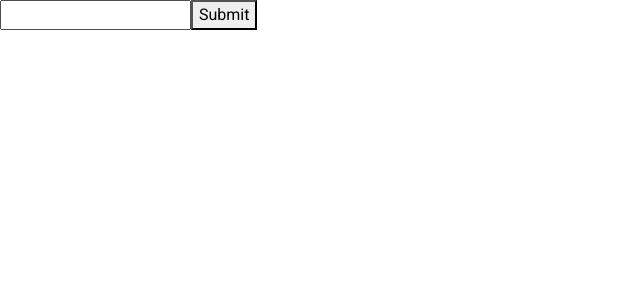
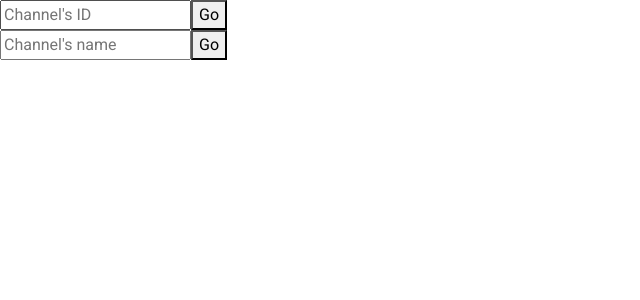
Before and after one commit to whwz/youtube-playlist-search, a React (Create React App) app: page / in a window 1280 px wide. Shown: the top 300 px of the page, without its empty margins (0-640 px from the left). Built offline with nearby package versions, Linux system fonts and the light colour scheme.

Commit message:
fix handleClick

```diff
--- a/src/App.js
+++ b/src/App.js
@@ -1,7 +1,7 @@
 import React, { Component } from "react";
 import { MDBBtn } from "mdbreact";
 import "./index.css";
-import { tokens } from "./tokens";
+import { tokens, API_KEY } from "./env";
 
 let db = [];
 class App extends Component {
@@ -13,12 +13,16 @@ class App extends Component {
       vids: db
     }
   }
+  /*
+  let url  = "https://www.googleapis.com/youtube/v3/search?part=id&q=" + this.input.value + "&type=channel&key=AIzaSyDotJrfVw9QwJVu85Hs91Dh2DYDsvOiw6Q";
+  let url2 = "https://www.googleapis.com/youtube/v3/channels?key=AIzaSyDotJrfVw9QwJVu85Hs91Dh2DYDsvOiw6Q&forUsername=" + this.input.value + "&part=id"; */
+    submitForm = (e) => {
+      console.log(e.target);
+      console.log("https://www.googleapis.com/youtube/v3/playlists?key=" + API_KEY + "&channelId=" + this.inputId.value + "&part=snippet,contentDetails&maxResults=50");
+      e.preventDefault();
+      this.setState({playlists: []});
 
-    submitForm = (e) => {
-      e.preventDefault();
-
-      this.setState({playlists: []});
-      fetch("https://www.googleapis.com/youtube/v3/playlists?key=AIzaSyDotJrfVw9QwJVu85Hs91Dh2DYDsvOiw6Q&channelId=" + this.input.value + "&part=snippet,contentDetails&maxResults=50")
+      fetch("https://www.googleapis.com/youtube/v3/playlists?key=" + API_KEY + "&channelId=" + this.inputId.value + "&part=snippet,contentDetails&maxResults=50")
       .then(res => res.json())
       .then(json =>{
         for(let i = 0; i < json.items.length; i++)
@@ -31,28 +35,33 @@ class App extends Component {
                         playlistClicked: false}]
                       });
       });
-      this.input.value = '';
+      this.inputId.value = '';
     }
 
     handleClick = (e) => {
       this.setState({vids: []});
       let a = null;
+      const arr = [...this.state.playlists]; //store playlists state into array
       for(let i = 0; i < this.state.playlists.length; i++)
-      if(this.state.playlists[i]["id"] === e.target["id"]) {
-        a = i;
-    }
-    const arr = [...this.state.playlists];
-    arr[a] = {...arr[a], playlistClicked: !arr[a].playlistClicked};
-    this.setState({
-      playlists: arr
-    })
+      {
+        if(this.state.playlists[i]["id"] === e.target["id"]) //check if playlist from state is the one clicked
+        {
+          arr[i] = {...arr[i], playlistClicked: !arr[i].playlistClicked}; //toggle clicked playlist (show/hide)
+        } else {
+          arr[i] = {...arr[i], playlistClicked: false}; //set all non-clicked playlistsClicked value to false (hide)
+        }
+      }
 
+      this.setState({
+        playlists: arr
+      });
   }
+
   handlePlaylistClick = (e) => {
 
     db = [];
     let pages = 0;
-    let url = "https://www.googleapis.com/youtube/v3/playlistItems?key=AIzaSyDotJrfVw9QwJVu85Hs91Dh2DYDsvOiw6Q&part=snippet,contentDetails&playlistId=" + e.target.name + "&maxResults=50";
+    let url = "https://www.googleapis.com/youtube/v3/playlistItems?key=" + API_KEY + "&part=snippet,contentDetails&playlistId=" + e.target.name + "&maxResults=50";
     fetch(url)
     .then(res => res.json())
     .then(json => {
@@ -115,8 +124,12 @@ class App extends Component {
     return (
       <>
         <form>
-          <input type="text" ref={input => this.input = input} />
-          <button type="submit" onClick={this.submitForm}>Submit</button>
+          <input type="text" placeholder="Channel's ID" ref={input => this.inputId = input} />
+          <button type="submit" onClick={this.submitForm}>Go</button>
+        </form>
+        <form>
+          <input type="text" placeholder="Channel's name" ref={input => this.inputName = input} />
+          <button type="submit" onClick={this.submitForm}>Go</button>
         </form>
             {/*
             <Playlists url={this.state.currentUser} /> */}
@@ -132,60 +145,4 @@ class App extends Component {
     );
   }
 }
-/*
-class Playlists extends Component {
-  constructor(props){
-    super(props);
-    this.state = {
-      playlists: [],
-      show: false
-    }
-  } */
-
-/*
-  handleClick = (e) => {
-    let ids = [...this.state.playlists];
-    let index = ids.findIndex(item => item === e.target.id);
-    ids[index] = true;
-      this.setState({
-        playlists: [ ids ]
-      })
-  } */
-
-/*
-  componentDidMount() {
-
-  } */
-/*
-  show = () => {
-
-  }
-  render() {
-    const url = "https://www.googleapis.com/youtube/v3/playlists?key=AIzaSyDotJrfVw9QwJVu85Hs91Dh2DYDsvOiw6Q&channelId=" + this.props.url + "&part=snippet,contentDetails&maxResults=50";
-    return (
-      <>
-
-      <a href={url}>{url}</a>
-      <button onClick={this.show}>show</button>
-      {this.state.playlists.map(item => <div key={item.id}  onClick={this.handleClick} >{item.title}</div>)}
-      {console.log(this.props)}
-    </>
-    )
-  }
-} */
-/*
-class PlaylistItems extends Component {
-
-
-  render(){
-    return (
-      <>
-
-        {console.log(this.state)}
-        <p>fasfas {this.props.url}</p>
-      </>
-    )
-  }
-}
- */
 export default App;
```
